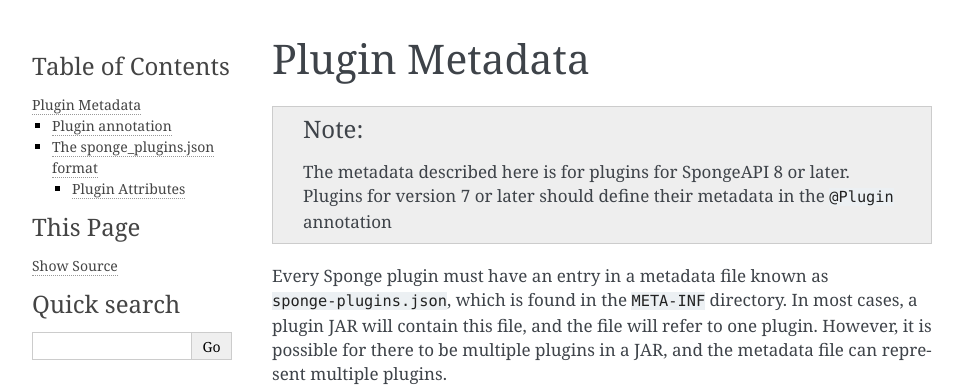
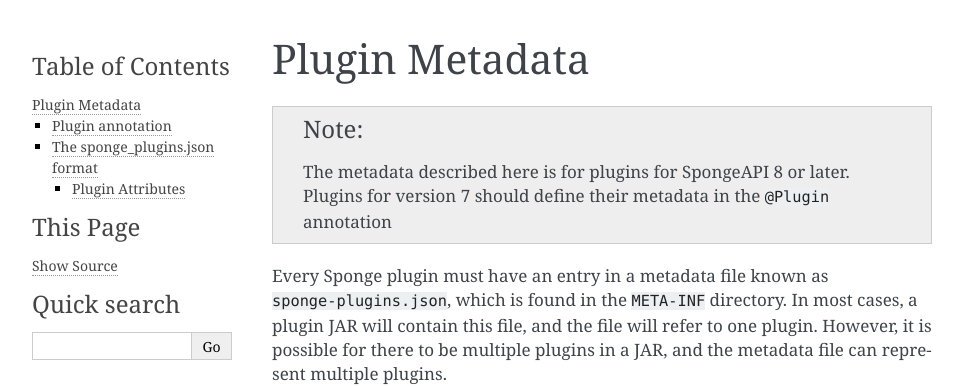
Before and after one commit to SpongePowered/SpongeDocs, a Sphinx documentation site: the page built from source/plugin/plugin-meta.rst, in a window 1280 px wide and 900 px high. Shown: the top 386 px of the window, without its empty margins (148-1111 px from the left). Built offline with Sphinx 7.4.7, drawn with Linux system fonts in a browser that asks for light colours; some of the changed text lies outside the part shown.

Commit message:
Plugin Metadata Fixes (#942)
* Fix minor mistake in plugin metadata doc

* Update dependencies section of plugin meta page

```diff
--- a/source/plugin/plugin-meta.rst
+++ b/source/plugin/plugin-meta.rst
@@ -3,8 +3,8 @@
 ===============
 
 .. note::
-    The metadata described here is for plugins for SpongeAPI 8 or later. Plugins for version 7 or later should define
-    their metadata in the ``@Plugin`` annotation
+    The metadata described here is for plugins for SpongeAPI 8 or later. Plugins for version 7 should define their
+    metadata in the ``@Plugin`` annotation
 
 .. _Ore: https://github.com/SpongePowered/Ore
 
```
Also changed, not shown: other parts of source/plugin/plugin-meta.rst (+4 -1 lines).
